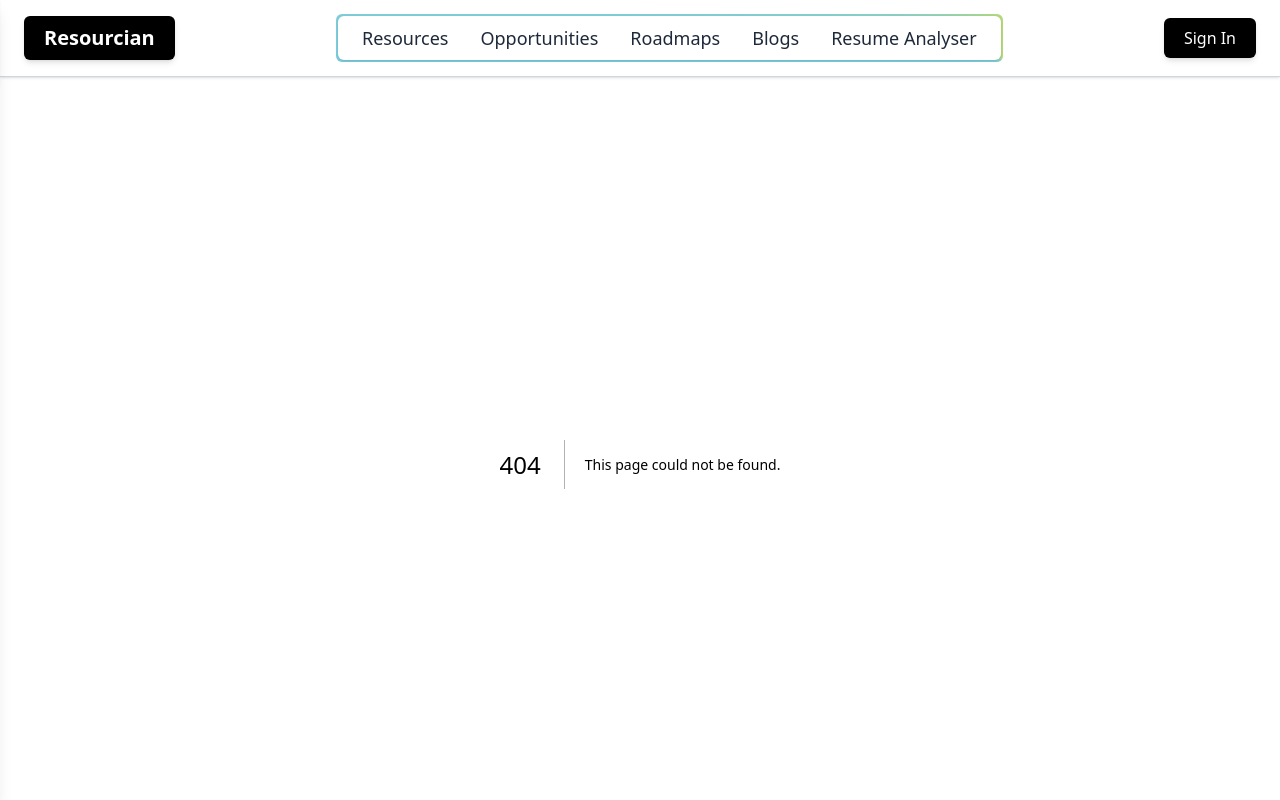
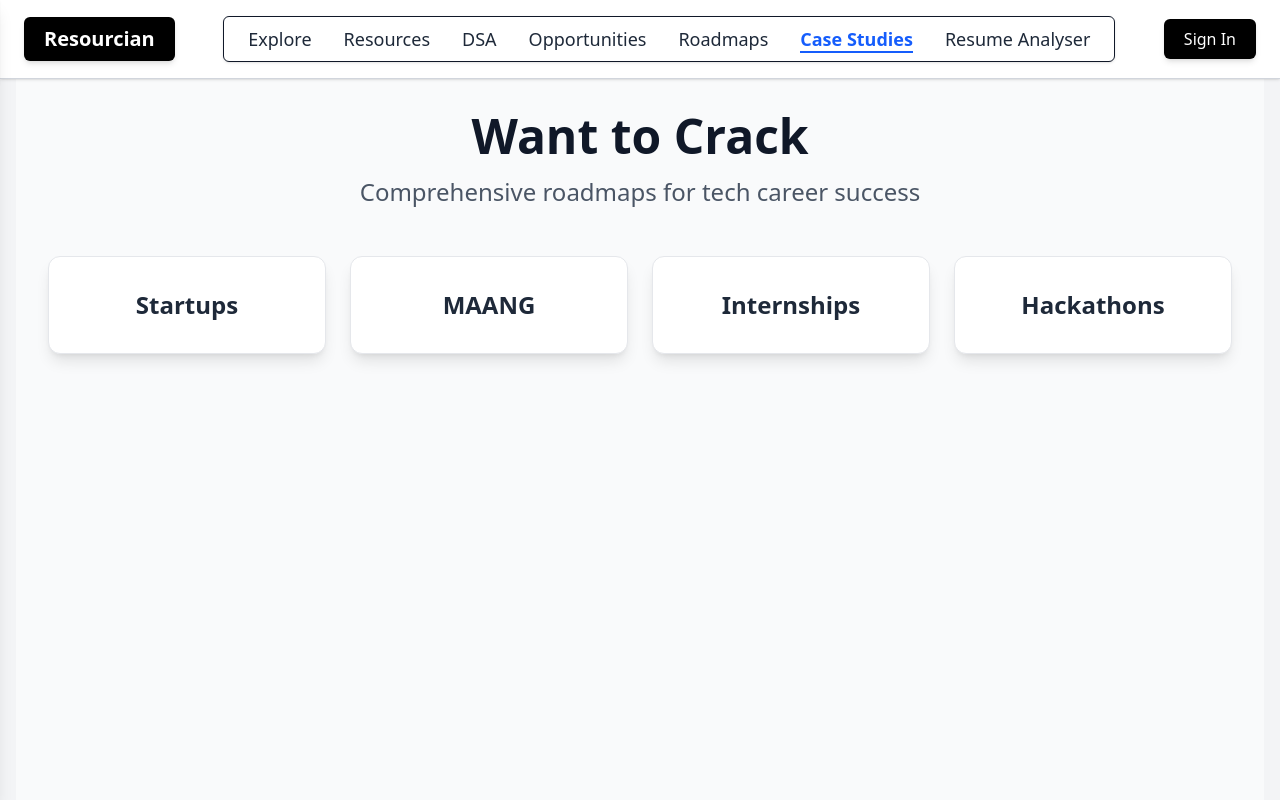
Before and after one commit to Mudavath-Giri-Naik/Resourcian, a Next.js app: page /case-studies in a window 1280 px wide. Before the commit this address had no page. Shown: the top 800 px of the page. Built offline with nearby package versions, Linux system fonts and the light colour scheme.

Commit message:
Navigation bar updated

```diff
--- /dev/null
+++ b/src/app/case-studies/page.tsx
@@ -0,0 +1,44 @@
+// app/resources/page.tsx
+import Link from "next/link";
+
+export default function ResourcesPage() {
+  const categories = [
+    { name: "Startups", path: "startups" },
+    { name: "MAANG", path: "maang" },
+    { name: "Internships", path: "internships" },
+    { name: "Hackathons", path: "hackathons" },
+  ];
+
+  return (
+    <div className="min-h-screen bg-gray-50 py-12 px-4 sm:px-6 lg:px-8">
+      <div className="max-w-7xl mx-auto">
+        {/* Heading Section */}
+        <div className="text-center mb-12 space-y-4">
+          <h1 className="text-4xl font-bold text-gray-900 md:text-5xl">
+            Want to Crack
+          </h1>
+          <p className="text-xl text-gray-600 md:text-2xl">
+            Comprehensive roadmaps for tech career success
+          </p>
+        </div>
+
+        {/* Category Cards Grid */}
+        <div className="grid grid-cols-1 md:grid-cols-2 lg:grid-cols-4 gap-6">
+          {categories.map((category) => (
+            <Link
+              key={category.path}
+              href={`/resources/${category.path}`}
+              className="group transform transition-all duration-300 hover:scale-105"
+            >
+              <div className="h-full bg-white rounded-xl shadow-lg p-8 hover:shadow-2xl transition-shadow duration-300 border border-gray-200 hover:border-blue-500">
+                <h2 className="text-2xl font-semibold text-gray-800 group-hover:text-blue-600 transition-colors text-center">
+                  {category.name}
+                </h2>
+              </div>
+            </Link>
+          ))}
+        </div>
+      </div>
+    </div>
+  );
+}
--- a/src/app/components/Features.tsx
+++ b/src/app/components/Features.tsx
@@ -1,82 +1,66 @@
-export default function Features() {
+import Link from "next/link";
+
 const features = [
   {
-        title: "🚀 Explore Resources",
-        desc: "Struggling to find the best learning resources? We've done the research for you! Explore domain-wise resources from trusted platforms, including Telegram groups, Instagram pages, and expert-curated websites.",
-        points: [
-          "📚 Handpicked learning materials",
-          "🌐 Best online communities",
-          "✅ Constantly updated sources"
-        ],
-        btnText: "Explore Resources",
-        btnLink: "/resources",
-        imgSrc: "https://shorturl.at/Ux3dX",
-        imgRight: true,
-        borderColor: "border-blue-500",
-        bgColor: "bg-blue-50",
-        textColor: "text-blue-800",
-        btnColor: "bg-blue-600 hover:bg-blue-700"
+    title: "📚 Resources Hub",
+    description: "Get access to the best learning materials, curated books, and top-rated video courses across all tech domains.",
+    link: "/resources",
   },
   {
-        title: "🎯 Latest Opportunities",
-        desc: "Never miss out on amazing opportunities! Stay updated with the latest internships, hackathons, and competitions happening around you. All the details you need, in one place!",
-        points: [
-          "🌟 Internships & job openings",
-          "🏆 Hackathons & challenges",
-          "📅 Regularly updated listings"
-        ],
-        btnText: "View Opportunities",
-        btnLink: "/opportunities",
-        imgSrc: "https://shorturl.at/atRe9",
-        imgRight: false,
-        borderColor: "border-green-500",
-        bgColor: "bg-green-50",
-        textColor: "text-green-800",
-        btnColor: "bg-green-600 hover:bg-green-700"
+    title: "💼 Career Opportunities",
+    description: "Never miss an opportunity! Stay updated with the latest internships, hackathons, coding competitions, and job openings.",
+    link: "/opportunities",
   },
   {
-        title: "💻 Open Source Contributions",
-        desc: "Want to contribute to open source but don’t know where to start? Find beginner-friendly projects, learn Git & GitHub, and start contributing today!",
-        points: [
-          "🔹 Beginner-friendly projects",
-          "🔹 Step-by-step contribution guide",
-          "🔹 Build your developer profile"
-        ],
-        btnText: "Start Contributing",
-        btnLink: "/open-source",
-        imgSrc: "https://shorturl.at/C2RiD",
-        imgRight: true,
-        borderColor: "border-purple-500",
-        bgColor: "bg-purple-50",
-        textColor: "text-purple-800",
-        btnColor: "bg-purple-600 hover:bg-purple-700"
-      }
+    title: "🛠️ Structured Roadmaps",
+    description: "Follow expert-designed roadmaps to break into FAANG, build startups, ace hackathons, and secure internships effortlessly.",
+    link: "/roadmaps",
+  },
+  {
+    title: "📖 DSA Mastery",
+    description: "Crack coding interviews with a structured DSA roadmap, must-solve problems, and the best reference guides.",
+    link: "/dsa",
+  },
+  {
+    title: "📊 Role-Wise Case Studies",
+    description: "Explore real-world case studies and understand what software engineers actually do in different roles.",
+    link: "/case-studies",
+  },
+  {
+    title: "📄 Resume Analyzer",
+    description: "Boost your interview chances with AI-powered resume feedback, industry-approved templates ",
+    link: "/resume-analyzer",
+  },
 ];
 
+
+export default function FeaturesPage() {
   return (
-      <div className="max-w-6xl mx-auto p-6 space-y-12">
+    <div className="min-h-screen bg-white text-gray-900 px-6 py-12 md:py-20">
+      {/* Page Title */}
+      <div className="text-center mb-12">
+        <h1 className="text-4xl md:text-5xl font-bold">
+          <span className="text-blue-600">Explore</span> Our Features
+        </h1>
+        <p className="text-lg text-gray-700 mt-4 max-w-2xl mx-auto">
+          Everything you need to succeed in Software Development – from "resources" to "real-world case studies".
+        </p>
+      </div>
+
+      {/* Feature Cards */}
+      <div className="grid md:grid-cols-2 lg:grid-cols-3 gap-8 max-w-6xl mx-auto">
         {features.map((feature, index) => (
-          <div
-            key={index}
-            className={`flex flex-col md:flex-row ${feature.imgRight ? 'md:flex-row' : 'md:flex-row-reverse'} items-center ${feature.bgColor} border-t-4 ${feature.borderColor} shadow-md rounded-lg p-8`}
-          >
-            <div className="md:w-1/2 space-y-4">
-              <h2 className={`text-2xl font-bold ${feature.textColor}`}>{feature.title}</h2>
-              <p className="text-gray-700">{feature.desc}</p>
-              <ul className="space-y-2 text-gray-600">
-                {feature.points.map((point, i) => (
-                  <li key={i}>{point}</li>
+          <Link key={index} href={feature.link} passHref>
+            <div className="border border-gray-300 rounded-xl p-6 shadow-sm hover:shadow-md transition-shadow bg-white cursor-pointer">
+              <h2 className="text-xl font-semibold text-gray-800">{feature.title}</h2>
+              <p className="text-gray-600 mt-2" dangerouslySetInnerHTML={{ __html: feature.description }} />
+              <button className="mt-4 px-4 py-2 border border-black text-black bg-white rounded-lg transition-all hover:bg-black hover:text-white">
+                Learn More
+              </button>
+            </div>
+          </Link>
         ))}
-              </ul>
-              <a href={feature.btnLink} className={`inline-block mt-4 px-6 py-2 ${feature.btnColor} text-white rounded-lg shadow-md`}>
-                {feature.btnText} →
-              </a>
       </div>
-            <div className="md:w-1/2 mt-6 md:mt-0 flex justify-center">
-              <img src={feature.imgSrc} alt={feature.title} className="w-80 h-auto rounded-lg" />
-            </div>
-          </div>
-        ))}
     </div>
   );
 }
--- a/src/app/components/Hero.tsx
+++ b/src/app/components/Hero.tsx
@@ -3,8 +3,8 @@ import Link from "next/link";
 
 export default function Hero() {
   return (
-    <section className="bg-[#3B3BFD] bg-gradient-to-b from-[#3B3BFD] via-[#3B3BFD] via-70% to-white flex justify-center items-center lg:py-11 py-8 px-4 sm:px-8 ">
-      <div className="max-w-8xl bg-white text-black border-5 border-black rounded-lg  p-6 md:p-10 flex flex-col md:flex-row items-center w-full md:space-x-6 h-auto md:h-[500px] lg:h-[600px] ">
+    <section className="bg-[#ffffff] bg-gradient-to-b from-[#3B3BFD] via-[#4747ed] via-70% to-white flex justify-center items-center lg:py-11 py-8 px-4 sm:px-8 ">
+      <div className="max-w-7xl bg-white text-black border-5 border-black rounded-lg  p-6 md:p-10 flex flex-col md:flex-row items-center w-full md:space-x-6 h-auto  md:h-[500px] lg:h-[650px] ">
 
         {/* Left Side Content */}
         <div className="md:w-1/2 lg:ml-9 text-left">
@@ -24,12 +24,11 @@ export default function Hero() {
             No more endless searching. No more scattered resources. Just everything you need, all in one place. 🚀
           </p>
           <ul className="mt-4 space-y-2 text-gray-700 text-sm sm:text-base md:text-lg font-medium">
-            <li>🚀 <span className="font-bold">Learn Smarter, Not Harder!</span></li>
-            <li>📝 HandBooks, Cheat Sheets & Visuals</li>
-            <li>⚡ Crystal-Clear, Easy-to-Grasp Content</li>
-            <li>🔥 Top-Quality Resources for Developers</li>
-            <li>🎯 Skip the Fluff, Get Straight to the Point</li>
-            <li>🏆 Stay Ahead & Level Up Fast!</li>
+            <li>✅ No structured resources?</li>
+        <li>✅ Confused about where to start?</li>
+        <li>✅ Don’t know the right roadmap?</li>
+        <li>✅ Missing out on opportunities?</li>
+        <li>✅ Unclear on real-world job roles?</li>
           </ul>
 
           {/* CTA Button */}
--- a/src/app/components/Navbar.tsx
+++ b/src/app/components/Navbar.tsx
@@ -27,14 +27,11 @@ export default function Navbar() {
           </Link>
 
           <div className="relative hidden md:inline-block rounded-md">
-  {/* Animated Border */}
-  <div className="absolute -inset-[2px] rounded-md overflow-hidden z-0">
-    <div className="absolute inset-0 bg-[conic-gradient(from_90deg_at_50%_50%,#ff6b6b_0%,#4ecdc4_25%,#45b7d1_50%,#96c93d_75%,#ff6b6b_100%)] animate-border-spin opacity-70 w-[200%] h-[200%]"></div>
-  </div>
+
 
   {/* Menu Items */}
-  <div className="hidden md:flex items-center space-x-8 px-6 py-2 rounded-md bg-white backdrop-blur-sm relative z-10 shadow-sm">
-    {["Resources", "Opportunities", "Roadmaps", "Blogs", "Resume Analyser"].map(
+  <div className="hidden md:flex items-center space-x-8 shadow-sm border-1 px-6 py-2 rounded-md bg-white backdrop-blur-sm relative z-10 ">
+    {["Explore","Resources","DSA", "Opportunities", "Roadmaps", "Case Studies", "Resume Analyser"].map(
       (item) => {
         const path = `/${item.toLowerCase().replace(/\s/g, "-")}`;
         return (
@@ -59,15 +56,7 @@ export default function Navbar() {
     )}
   </div>
 
-  <style jsx>{`
-    @keyframes border-spin {
-      from { transform: rotate(360deg); }
-      to { transform: rotate(0deg); }
-    }
-    .animate-border-spin {
-      animation: border-spin s linear infinite;
-    }
-  `}</style>
+
 </div>
 
           {/* Sign In Button on the Right */}
@@ -88,7 +77,7 @@ export default function Navbar() {
       {/* Overlay (Blur Background When Sidebar Opens) */}
       {isOpen && (
         <div
-          className="fixed inset-0 bg-black bg-opacity-50 z-10 transition-opacity"
+          className="fixed inset-0  bg-opacity-50 z-10 transition-opacity"
           onClick={() => setIsOpen(false)}
         ></div>
       )}
@@ -112,7 +101,7 @@ export default function Navbar() {
         </div>
 
         <ul className="flex flex-col space-y-6 p-6 text-lg font-medium">
-          {["Resources", "Opportunities", "Roadmaps", "Blogs", "Resume Analyser"].map(
+          {["Explore","Resources","DSA", "Opportunities", "Roadmaps", "Case Studies", "Resume Analyser"].map(
             (item) => {
               const path = `/${item.toLowerCase().replace(/\s/g, "-")}`;
               return (
@@ -121,8 +110,8 @@ export default function Navbar() {
                     href={path}
                     className={`block py-3 px-4 rounded-md transition-all duration-300 ${
                       pathname === path
-                        ? "text-blue-500 font-semibold bg-gray-100"
-                        : "text-gray-700 hover:bg-gray-200 hover:text-blue-500"
+                        ? "text-blue-800 font-bold bg-gray-300"
+                        : "text-gray-900 hover:bg-gray-200 hover:text-blue-500"
                     }`}
                   >
                     {item}
--- /dev/null
+++ b/src/app/dsa/page.tsx
@@ -0,0 +1,44 @@
+// app/resources/page.tsx
+import Link from "next/link";
+
+export default function dsapage() {
+  const categories = [
+    { name: "Startups", path: "startups" },
+    { name: "MAANG", path: "maang" },
+    { name: "Internships", path: "internships" },
+    { name: "Hackathons", path: "hackathons" },
+  ];
+
+  return (
+    <div className="min-h-screen bg-gray-50 py-12 px-4 sm:px-6 lg:px-8">
+      <div className="max-w-7xl mx-auto">
+        {/* Heading Section */}
+        <div className="text-center mb-12 space-y-4">
+          <h1 className="text-4xl font-bold text-gray-900 md:text-5xl">
+            Want to Crack
+          </h1>
+          <p className="text-xl text-gray-600 md:text-2xl">
+            Comprehensive roadmaps for tech career success
+          </p>
+        </div>
+
+        {/* Category Cards Grid */}
+        <div className="grid grid-cols-1 md:grid-cols-2 lg:grid-cols-4 gap-6">
+          {categories.map((category) => (
+            <Link
+              key={category.path}
+              href={`/resources/${category.path}`}
+              className="group transform transition-all duration-300 hover:scale-105"
+            >
+              <div className="h-full bg-white rounded-xl shadow-lg p-8 hover:shadow-2xl transition-shadow duration-300 border border-gray-200 hover:border-blue-500">
+                <h2 className="text-2xl font-semibold text-gray-800 group-hover:text-blue-600 transition-colors text-center">
+                  {category.name}
+                </h2>
+              </div>
+            </Link>
+          ))}
+        </div>
+      </div>
+    </div>
+  );
+}
--- /dev/null
+++ b/src/app/explore/page.tsx
@@ -0,0 +1,44 @@
+// app/resources/page.tsx
+import Link from "next/link";
+
+export default function ResourcesPage() {
+  const categories = [
+    { name: "Startups", path: "startups" },
+    { name: "MAANG", path: "maang" },
+    { name: "Internships", path: "internships" },
+    { name: "Hackathons", path: "hackathons" },
+  ];
+
+  return (
+    <div className="min-h-screen bg-gray-50 py-12 px-4 sm:px-6 lg:px-8">
+      <div className="max-w-7xl mx-auto">
+        {/* Heading Section */}
+        <div className="text-center mb-12 space-y-4">
+          <h1 className="text-4xl font-bold text-gray-900 md:text-5xl">
+            Want to Crack
+          </h1>
+          <p className="text-xl text-gray-600 md:text-2xl">
+            Comprehensive roadmaps for tech career success
+          </p>
+        </div>
+
+        {/* Category Cards Grid */}
+        <div className="grid grid-cols-1 md:grid-cols-2 lg:grid-cols-4 gap-6">
+          {categories.map((category) => (
+            <Link
+              key={category.path}
+              href={`/resources/${category.path}`}
+              className="group transform transition-all duration-300 hover:scale-105"
+            >
+              <div className="h-full bg-white rounded-xl shadow-lg p-8 hover:shadow-2xl transition-shadow duration-300 border border-gray-200 hover:border-blue-500">
+                <h2 className="text-2xl font-semibold text-gray-800 group-hover:text-blue-600 transition-colors text-center">
+                  {category.name}
+                </h2>
+              </div>
+            </Link>
+          ))}
+        </div>
+      </div>
+    </div>
+  );
+}
--- a/src/app/layout.tsx
+++ b/src/app/layout.tsx
@@ -4,7 +4,7 @@ import Navbar from "../app/components/Navbar";
 import Footer from "../app/components/Footer";
 
 export const metadata = {
-  title: "My Website",
+  title: "Resourcian",
   description: "Start your software engineering journey!",
   icons: {
     icon: "/icon.ico", // Correct reference to your favicon
```
Lines whose indentation alone changed are shown as unchanged.
